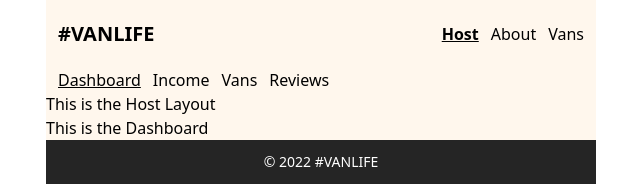
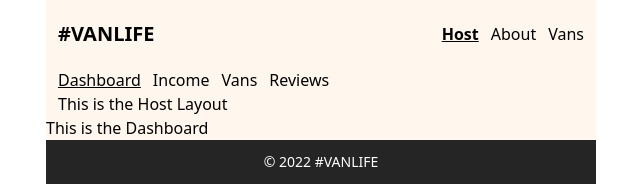
Before and after one commit to KevinRebakure/VanLife, a React (Vite) app: page /host in a window 1280 px wide. Shown: the top 186 px of the page, without its empty margins (319-959 px from the left). Built offline with nearby package versions, Linux system fonts and the light colour scheme; what miragejs would draw is missing.

Commit message:
Update HostLayout.jsx

```diff
--- a/src/components/HostLayout.jsx
+++ b/src/components/HostLayout.jsx
@@ -6,7 +6,7 @@ export default function HostLayout() {
     <>
       <HostNav />
 
-      <h1>This is the Host Layout</h1>
+      <h1 className="px-3">This is the Host Layout</h1>
 
       <Outlet />
     </>
```
